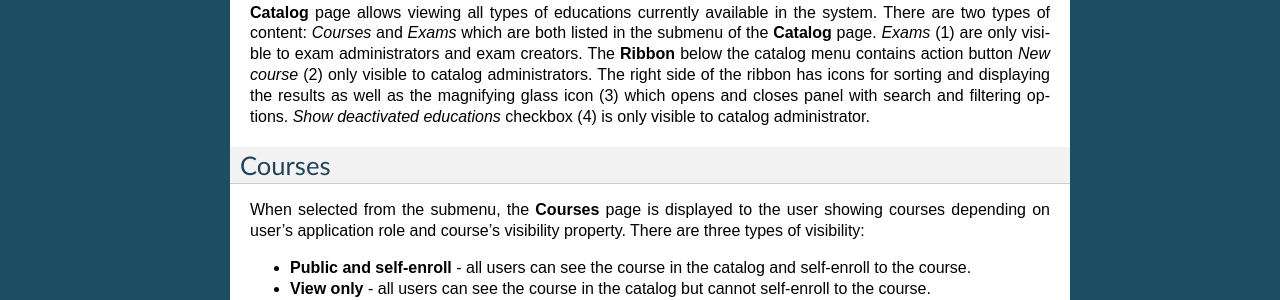
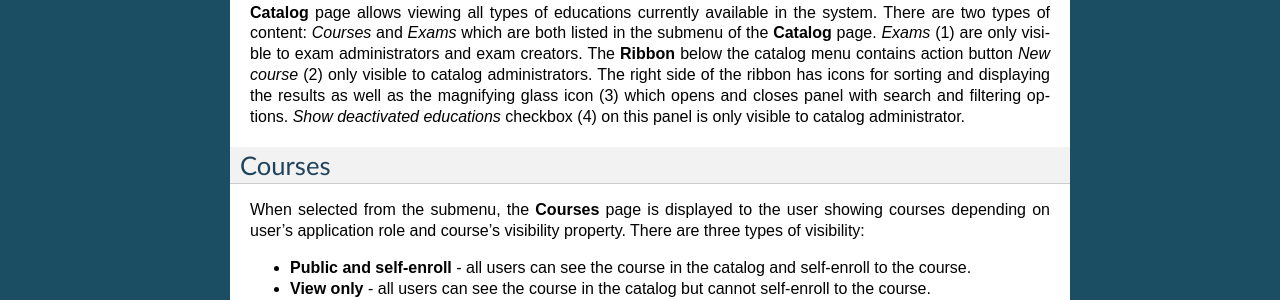
Before and after one commit to pslisko/performa365docs, a Sphinx documentation site: the page built from docs/howto/use_the_catalog.rst, in a window 1280 px wide. Shown: the part 508-808 px from the top of the page. Built offline with Sphinx 7.4.7, drawn with Linux system fonts in a browser that asks for light colours; pages that are not in the unit, such as notebooks, are missing from menus.

Commit message:
Update use_the_catalog.rst

```diff
--- a/docs/howto/use_the_catalog.rst
+++ b/docs/howto/use_the_catalog.rst
@@ -10,7 +10,7 @@ About
    :align: center
 
 **Catalog** page allows viewing all types of educations currently available in the system. There are two types of content: *Courses* and *Exams* which are both listed in the submenu of the **Catalog** page. *Exams* (1) are only visible to exam administrators and exam creators.
-The **Ribbon** below the catalog menu contains action button *New course* (2) only visible to catalog administrators. The right side of the ribbon has icons for sorting and displaying the results as well as the magnifying glass icon (3) which opens and closes panel with search and filtering options. *Show deactivated educations* checkbox (4) is only visible to catalog administrator.
+The **Ribbon** below the catalog menu contains action button *New course* (2) only visible to catalog administrators. The right side of the ribbon has icons for sorting and displaying the results as well as the magnifying glass icon (3) which opens and closes panel with search and filtering options. *Show deactivated educations* checkbox (4) on this panel is only visible to catalog administrator.
 
 Courses
 **********
```
